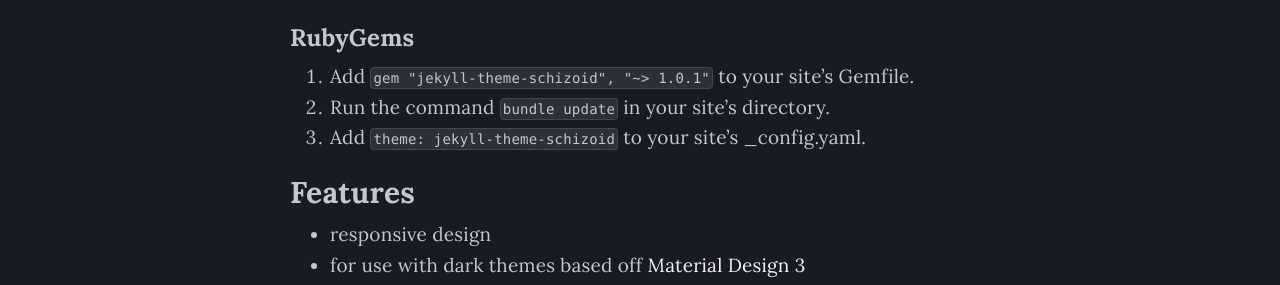
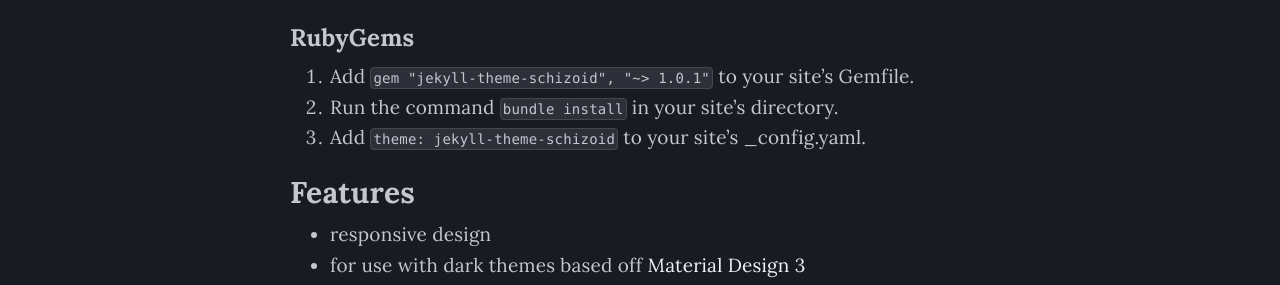
Before and after one commit to schizoidnightmares/jekyll-theme-schizoid, a Jekyll site: the page built from about.md, in a window 1280 px wide. Shown: the part 803-1088 px from the top of the page. Built offline with Jekyll 4.4.1, drawn with Linux system fonts in a browser that asks for light colours.

Commit message:
correcting invalid install instructions

````diff
--- a/_config.yaml
+++ b/_config.yaml
@@ -60,6 +60,7 @@ feed:
 
 # also add the plugins in the .gemspec file if they have a gem
 # use gem uninstall to remove unwanted gems
+# run bundle install if adding uninstalled gems
 # to update the Gemfile.lock file, use the command: bundle update
 plugins:
   - jekyll-feed
--- a/about.md
+++ b/about.md
@@ -22,7 +22,7 @@ You may want to consider reading Jekyll's <a href="https://jekyllrb.com/docs/the
 
 ### RubyGems
 1. Add ```gem "jekyll-theme-schizoid", "~> 1.0.1"``` to your site's Gemfile.
-1. Run the command ```bundle update``` in your site's directory.
+1. Run the command ```bundle install``` in your site's directory.
 1. Add ```theme: jekyll-theme-schizoid``` to your site's _config.yaml.
 
 ## Features
````
